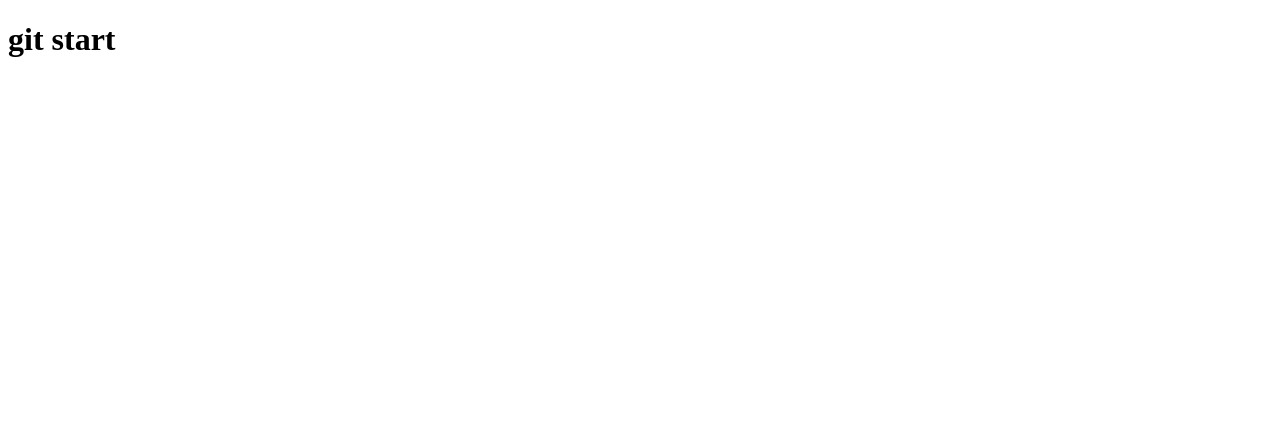
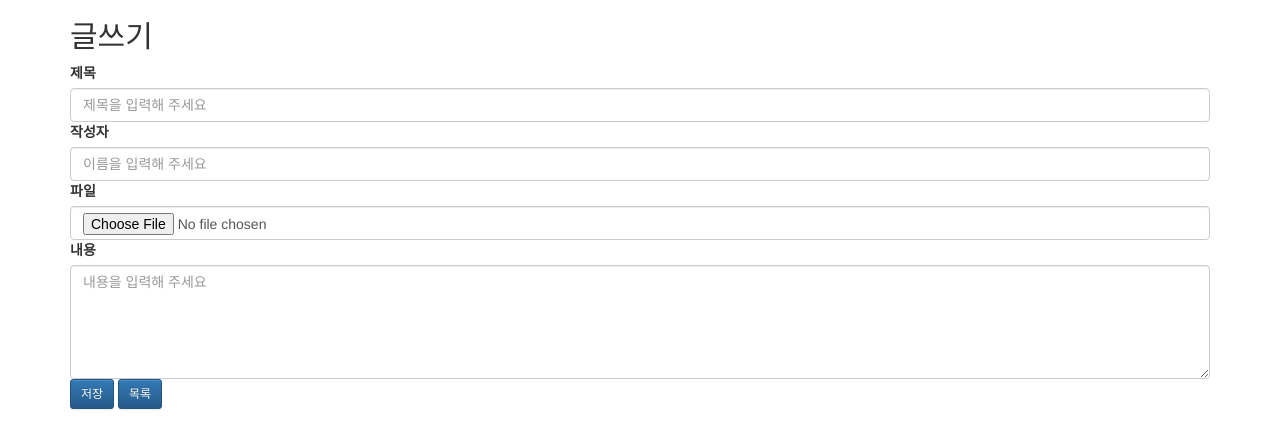
Before and after one commit to sprtms16/GitProject, a plain HTML site: page GitProject/WebContent/index.html in a window 1280 px wide. Drawn offline with nearby package versions, Linux system fonts and the light colour scheme.

Commit message:
second commit

```diff
--- a/GitProject/WebContent/index.html
+++ b/GitProject/WebContent/index.html
@@ -3,8 +3,70 @@
 <head>
 <meta charset="UTF-8">
 <title>Insert title here</title>
+<link rel="stylesheet"
+	href="https://maxcdn.bootstrapcdn.com/bootstrap/3.3.2/css/bootstrap.min.css">
+<link rel="stylesheet"
+	href="https://maxcdn.bootstrapcdn.com/bootstrap/3.3.2/css/bootstrap-theme.min.css">
+<script
+	src="https://maxcdn.bootstrapcdn.com/bootstrap/3.3.2/js/bootstrap.min.js"></script>
 </head>
 <body>
-	<h1>git start</h1>
+	<article>
+
+		<div class="container" role="main">
+
+			<h2>글쓰기</h2>
+
+			<form action="#" method="post">
+				<div class="mb-3">
+
+					<label for="title">제목</label> <input type="text"
+						class="form-control" name="title" id="title"
+						placeholder="제목을 입력해 주세요">
+
+				</div>
+
+
+
+				<div class="mb-3">
+
+					<label for="reg_id">작성자</label> <input type="text"
+						class="form-control" name="writer" id="writer"
+						placeholder="이름을 입력해 주세요">
+
+				</div>
+				<div class="mb-3">
+
+					<label for="file_id">파일</label> <input type="file"
+						class="form-control" name="fname" id="fname">
+
+				</div>
+
+
+
+				<div class="mb-3">
+
+					<label for="content">내용</label>
+
+					<textarea class="form-control" rows="5" name="contents"
+						id="contents" placeholder="내용을 입력해 주세요"></textarea>
+
+				</div>
+
+				<div>
+
+					<button type="submit" class="btn btn-sm btn-primary" id="btnSave">저장</button>
+
+					<button type="button" class="btn btn-sm btn-primary"
+						onClick="history.go(-1)">목록</button>
+
+				</div>
+			</form>
+
+
+
+		</div>
+
+	</article>
 </body>
 </html>
```
